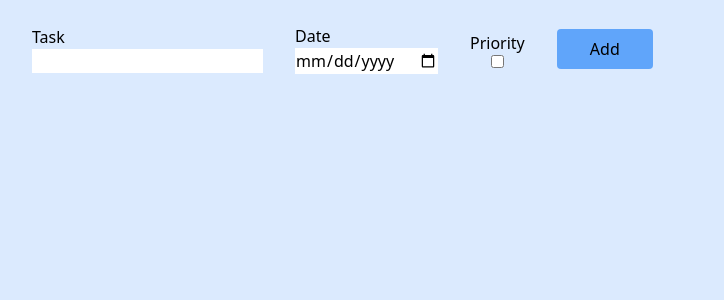
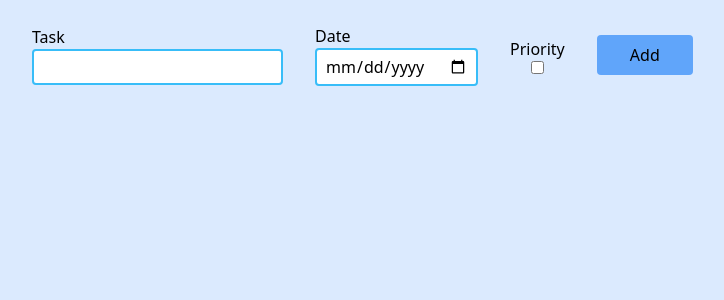
Before and after one commit to Nekromenzer/task-management, a React (Create React App) app: page / in a window 1280 px wide. Shown: the top 300 px of the page, without its empty margins (308-1032 px from the left). Built offline with nearby package versions, Linux system fonts and the light colour scheme.

Commit message:
input style

```diff
--- a/src/components/AddListForm.jsx
+++ b/src/components/AddListForm.jsx
@@ -36,6 +36,7 @@ const AddListForm = ({ tasks, handleOnChange, handleAdd }) => {
             onChange={(e) => handleOnChange(e)}
             value={tasks.title}
             placeholder={tasks.placeholder}
+            className="border-2 border-sky-400 rounded px-2 py-1"
           />
         </div>
       ))}
--- a/src/components/TodoList.jsx
+++ b/src/components/TodoList.jsx
@@ -2,7 +2,7 @@ import React from "react";
 
 const TodoList = ({ taskList, handleDelete, handleEdit, handleState }) => {
   return (
-    <div className=" transition-all duration-500 delay-75 ease-in-out mt-4 flex flex-col gap-2 w-full max-w-[600px]">
+    <div className="transition-all duration-500 delay-75 ease-in-out mt-4 flex flex-col gap-2 w-full max-w-[600px]">
       {taskList?.map((task, idx) => (
         <div
           key={idx}
```
